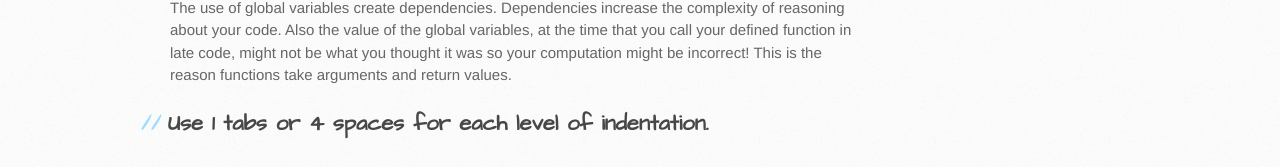
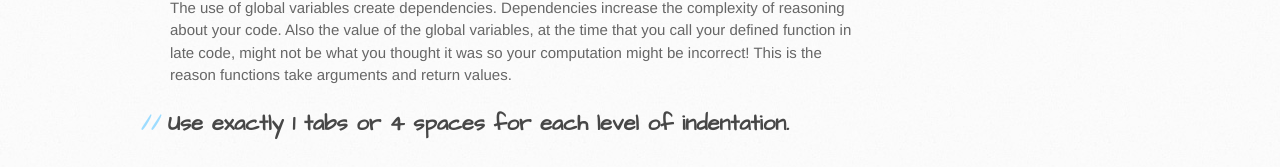
Before and after one commit to philstutorials/philstutorials.github.io, a Jekyll site: the page built from DATA601.md, in a window 1280 px wide. Shown: the part 1760-1927 px from the top of the page. Built offline with Jekyll 4.4.1, drawn with Linux system fonts in a browser that asks for light colours; our own code applies the rules of GitHub Pages for plain Markdown files.

Commit message:
Update DATA601.md

```diff
--- a/DATA601.md
+++ b/DATA601.md
@@ -45,4 +45,4 @@ It's true that they can act similarly in the context of a jupyter notebook, i.e.
 The use of global variables create dependencies. Dependencies increase the complexity of reasoning about your code. Also the value of the global variables, at the time that you call your defined function in late code, might not be what you thought it was so your computation might be incorrect! This is the reason functions take arguments and return values.
 
 
-## Use 1 tabs or 4 spaces for each level of indentation.
+## Use exactly 1 tabs or 4 spaces for each level of indentation.
```
